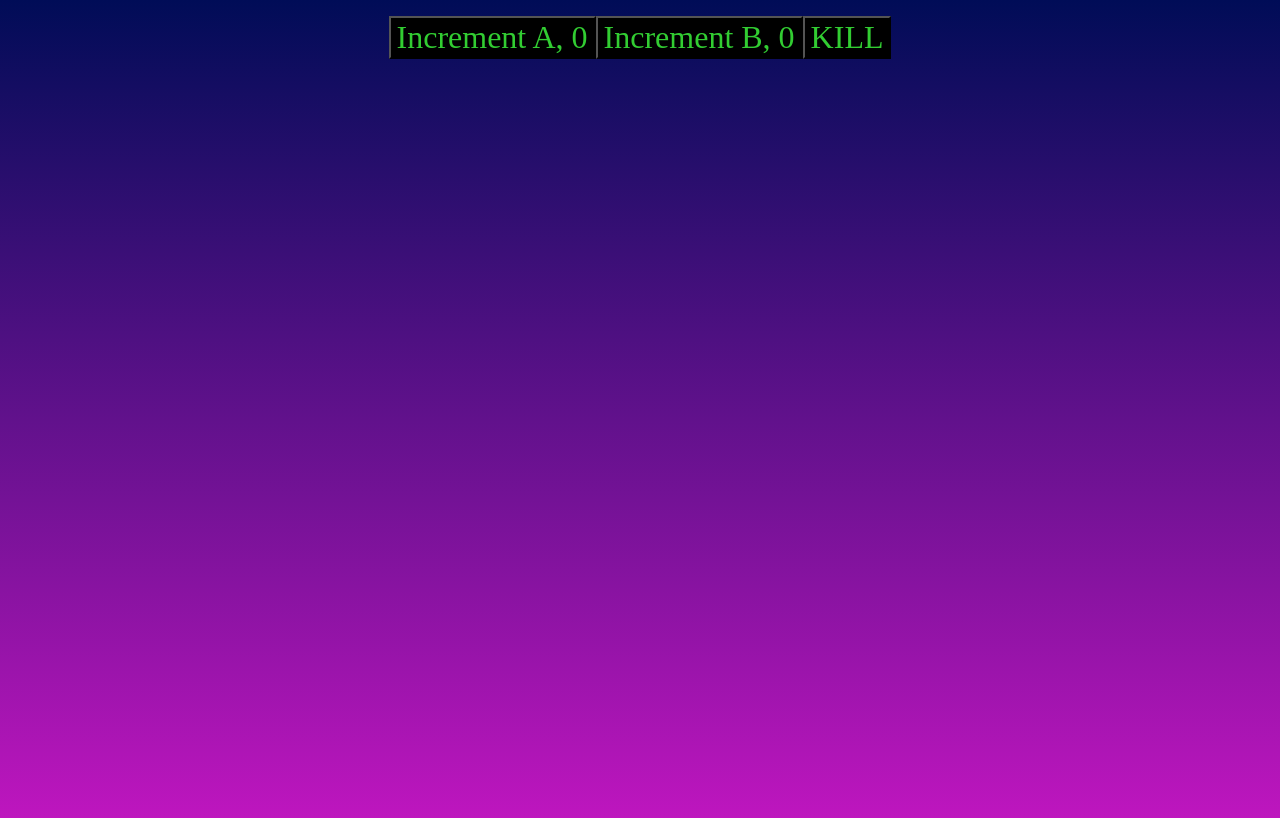
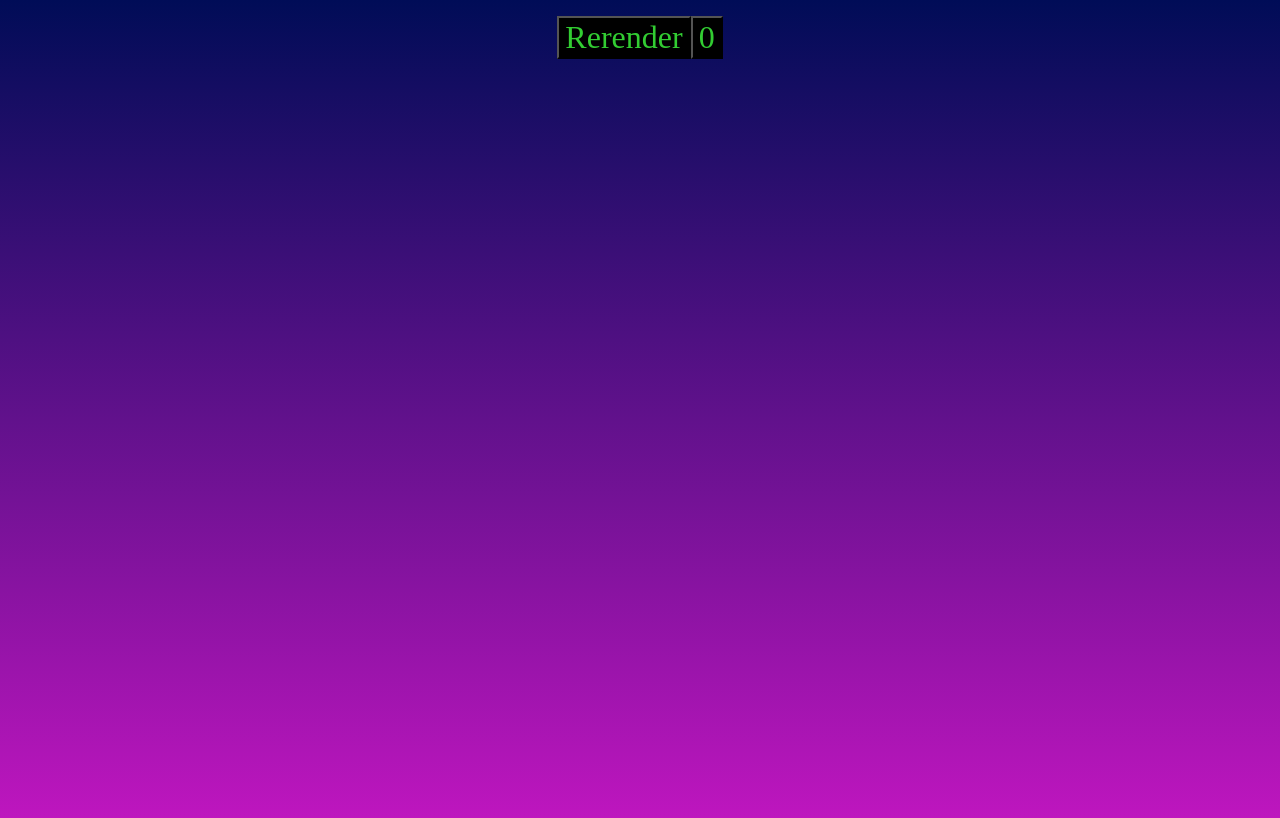
Before and after one commit to eawww/MeetHooks, a React (Create React App) app in the folder meet-hooks/: page / in a window 1280 px wide. Shown: the top 818 px of the page. Built offline with nearby package versions, Linux system fonts and the light colour scheme.

Commit message:
Expanding example Add Example00 Also other stuff I'm sures

```diff
--- a/meet-hooks/src/App.js
+++ b/meet-hooks/src/App.js
@@ -1,5 +1,6 @@
 import React, {useState} from 'react';
 
+import LifeWithoutHooks from './Examples/Example00';
 import Thingamabob from './Examples/Example01';
 import Parent from './Examples/Example02';
 import Highlander from './Examples/Example03'
@@ -13,6 +14,7 @@ const App = () => {
   const [lifeSavings, setLifeSavings] = useState(10)
   const toil = () => setLifeSavings(lifeSavings + 1)
   return [
+    <LifeWithoutHooks />,
     // <Thingamabob a="🥄" b="🍴"/>,
     // <hr />,
 
@@ -27,7 +29,7 @@ const App = () => {
     // <hr />,
 
     // <EffectUser />,
-    <EffectUser2 />,
+    // <EffectUser2 />,
   ]
 }
 
--- /dev/null
+++ b/meet-hooks/src/Examples/Example00.js
@@ -0,0 +1,40 @@
+import React from 'react';
+import '../App.css';
+
+/** Example00: Life Without Hooks
+ *  Demonstrates what happens when a functional component
+ *  mutates a variable defined in its function.
+ */
+
+const LifeWithoutHooks = () => {
+  console.log("Render")
+  let numba = 0
+  const makeNumbaGoUp = () => {
+    numba += 1
+    console.log(`Numba was incremented to ${numba}`)
+  }
+  return <button onClick={makeNumbaGoUp} >{numba}</button>
+}
+
+/** This only exists as an easy way to rerender the child
+ *  I didn't want to use hooks in an example yet because
+ *  spoilers so enjoy this class component for now.
+ */
+class Rerenderer extends React.Component {
+  constructor() {
+    // heck yeah, boilerplate!
+    super()
+    this.onClick = this.onClick.bind(this)
+  }
+  onClick() {
+    this.forceUpdate()
+  }
+  render() {
+    return <>
+      <button onClick={this.onClick} >Rerender</button>
+      <LifeWithoutHooks />
+    </>
+  }
+}
+
+export default Rerenderer
--- a/meet-hooks/src/Examples/Example03.js
+++ b/meet-hooks/src/Examples/Example03.js
@@ -3,7 +3,7 @@ import '../App.css';
 const Highlander = () => {
   const [howManyThereCanBe, setHowManyThereCanBe] = useState(1);
   return <p>
-    {`⚔️"THERE CAN BE ONLY ${howManyThereCanBe}!"️️⚡️`}
+    ⚔️"THERE CAN BE ONLY ${howManyThereCanBe}!"️️⚡️
     <button
       onClick={() => setHowManyThereCanBe(howManyThereCanBe + 1)}
     >
```
